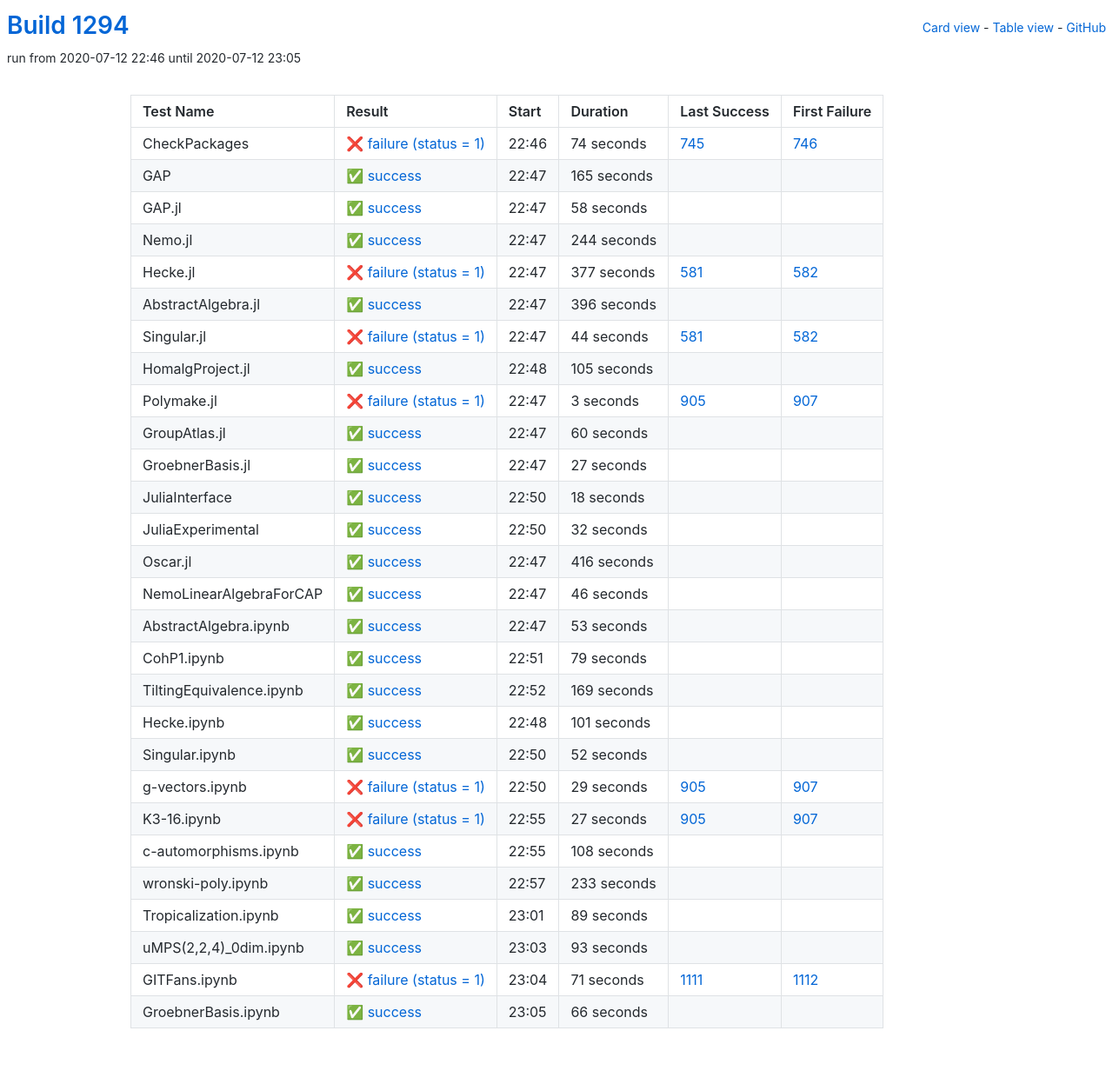
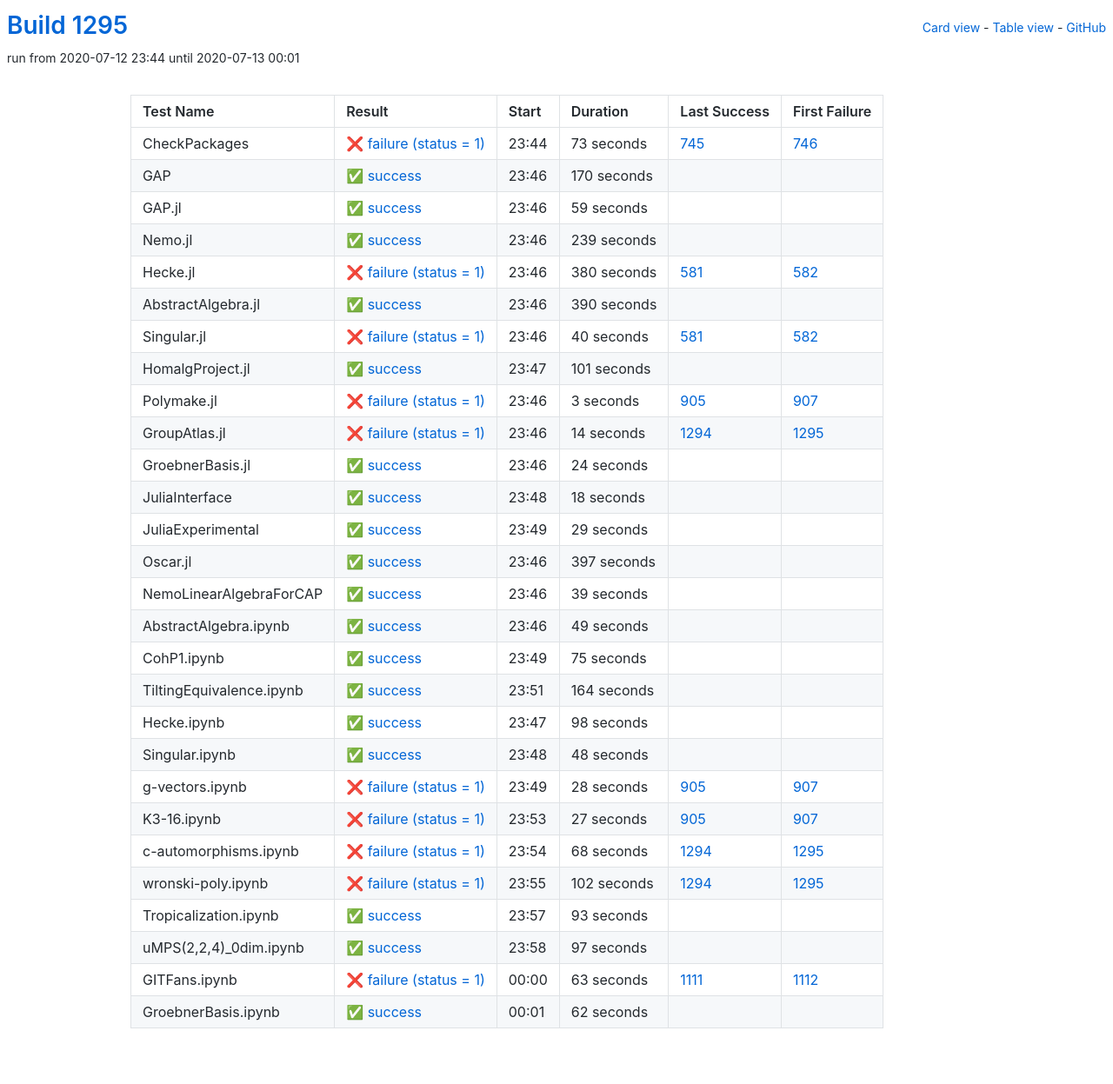
Before and after one commit to oscar-system/oscar-ci-status-1.4, a Jekyll site: the page built from table.html, in a window 1280 px wide. Shown: the whole page at 87% size. Built offline with Jekyll 4.4.1, drawn with Linux system fonts in a browser that asks for light colours.

Commit message:
Build #1295

```diff
--- a/_data/ci.yml
+++ b/_data/ci.yml
@@ -1,6 +1,6 @@
 ---
-build: 1294
-build_url: https://oscarci.mathematik.uni-kl.de/job/oscar-julia-1.4/1294/
+build: 1295
+build_url: https://oscarci.mathematik.uni-kl.de/job/oscar-julia-1.4/1295/
 job: oscar-julia-1.4
 organization: oscar-system
 repo: oscar-ci-status-1.4
@@ -8,104 +8,104 @@ repourl: https://github.com/oscar-system/oscar-ci-status-1.4
 tests:
 - name: CheckPackages
   id: checkpackages
-  log: https://oscarci.mathematik.uni-kl.de/job/oscar-julia-1.4/1294/artifact/logs/build-1294/CheckPackages.log
-  start: 2020-07-12 22:46
+  log: https://oscarci.mathematik.uni-kl.de/job/oscar-julia-1.4/1295/artifact/logs/build-1295/CheckPackages.log
+  start: 2020-07-12 23:44
   success: false
   exitcode: 1
   status: failure
-  duration: 74
+  duration: 73
   last_success: 745
   last_success_url: https://oscarci.mathematik.uni-kl.de/job/oscar-julia-1.4/745/
   first_failure: 746
   first_failure_url: https://oscarci.mathematik.uni-kl.de/job/oscar-julia-1.4/746/
 - name: GAP
   id: gap
-  log: https://oscarci.mathematik.uni-kl.de/job/oscar-julia-1.4/1294/artifact/logs/build-1294/GAP.log
-  start: 2020-07-12 22:47
+  log: https://oscarci.mathematik.uni-kl.de/job/oscar-julia-1.4/1295/artifact/logs/build-1295/GAP.log
+  start: 2020-07-12 23:46
   success: true
   exitcode: 0
   status: success
-  duration: 165
+  duration: 170
   last_success: false
   last_success_url:
   first_failure: false
   first_failure_url:
 - name: GAP.jl
   id: gap-jl
-  log: https://oscarci.mathematik.uni-kl.de/job/oscar-julia-1.4/1294/artifact/logs/build-1294/GAP.jl.log
-  start: 2020-07-12 22:47
+  log: https://oscarci.mathematik.uni-kl.de/job/oscar-julia-1.4/1295/artifact/logs/build-1295/GAP.jl.log
+  start: 2020-07-12 23:46
   success: true
   exitcode: 0
   status: success
-  duration: 58
+  duration: 59
   last_success: false
   last_success_url:
   first_failure: false
   first_failure_url:
 - name: Nemo.jl
   id: nemo-jl
-  log: https://oscarci.mathematik.uni-kl.de/job/oscar-julia-1.4/1294/artifact/logs/build-1294/Nemo.jl.log
-  start: 2020-07-12 22:47
+  log: https://oscarci.mathematik.uni-kl.de/job/oscar-julia-1.4/1295/artifact/logs/build-1295/Nemo.jl.log
+  start: 2020-07-12 23:46
   success: true
   exitcode: 0
   status: success
-  duration: 244
+  duration: 239
   last_success: false
   last_success_url:
   first_failure: false
   first_failure_url:
 - name: Hecke.jl
   id: hecke-jl
-  log: https://oscarci.mathematik.uni-kl.de/job/oscar-julia-1.4/1294/artifact/logs/build-1294/Hecke.jl.log
-  start: 2020-07-12 22:47
+  log: https://oscarci.mathematik.uni-kl.de/job/oscar-julia-1.4/1295/artifact/logs/build-1295/Hecke.jl.log
+  start: 2020-07-12 23:46
   success: false
   exitcode: 1
   status: failure
-  duration: 377
+  duration: 380
   last_success: 581
   last_success_url: https://oscarci.mathematik.uni-kl.de/job/oscar-julia-1.4/581/
   first_failure: 582
   first_failure_url: https://oscarci.mathematik.uni-kl.de/job/oscar-julia-1.4/582/
 - name: AbstractAlgebra.jl
   id: abstractalgebra-jl
-  log: https://oscarci.mathematik.uni-kl.de/job/oscar-julia-1.4/1294/artifact/logs/build-1294/AbstractAlgebra.jl.log
-  start: 2020-07-12 22:47
+  log: https://oscarci.mathematik.uni-kl.de/job/oscar-julia-1.4/1295/artifact/logs/build-1295/AbstractAlgebra.jl.log
+  start: 2020-07-12 23:46
   success: true
   exitcode: 0
   status: success
-  duration: 396
+  duration: 390
   last_success: false
   last_success_url:
   first_failure: false
   first_failure_url:
 - name: Singular.jl
   id: singular-jl
-  log: https://oscarci.mathematik.uni-kl.de/job/oscar-julia-1.4/1294/artifact/logs/build-1294/Singular.jl.log
-  start: 2020-07-12 22:47
+  log: https://oscarci.mathematik.uni-kl.de/job/oscar-julia-1.4/1295/artifact/logs/build-1295/Singular.jl.log
+  start: 2020-07-12 23:46
   success: false
   exitcode: 1
   status: failure
-  duration: 44
+  duration: 40
   last_success: 581
   last_success_url: https://oscarci.mathematik.uni-kl.de/job/oscar-julia-1.4/581/
   first_failure: 582
   first_failure_url: https://oscarci.mathematik.uni-kl.de/job/oscar-julia-1.4/582/
 - name: HomalgProject.jl
   id: homalgproject-jl
-  log: https://oscarci.mathematik.uni-kl.de/job/oscar-julia-1.4/1294/artifact/logs/build-1294/HomalgProject.jl.log
-  start: 2020-07-12 22:48
+  log: https://oscarci.mathematik.uni-kl.de/job/oscar-julia-1.4/1295/artifact/logs/build-1295/HomalgProject.jl.log
+  start: 2020-07-12 23:47
   success: true
   exitcode: 0
   status: success
-  duration: 105
+  duration: 101
   last_success: false
   last_success_url:
   first_failure: false
   first_failure_url:
 - name: Polymake.jl
   id: polymake-jl
-  log: https://oscarci.mathematik.uni-kl.de/job/oscar-julia-1.4/1294/artifact/logs/build-1294/Polymake.jl.log
-  start: 2020-07-12 22:47
+  log: https://oscarci.mathematik.uni-kl.de/job/oscar-julia-1.4/1295/artifact/logs/build-1295/Polymake.jl.log
+  start: 2020-07-12 23:46
   success: false
   exitcode: 1
   status: failure
@@ -116,32 +116,32 @@ tests:
   first_failure_url: https://oscarci.mathematik.uni-kl.de/job/oscar-julia-1.4/907/
 - name: GroupAtlas.jl
   id: groupatlas-jl
-  log: https://oscarci.mathematik.uni-kl.de/job/oscar-julia-1.4/1294/artifact/logs/build-1294/GroupAtlas.jl.log
-  start: 2020-07-12 22:47
+  log: https://oscarci.mathematik.uni-kl.de/job/oscar-julia-1.4/1295/artifact/logs/build-1295/GroupAtlas.jl.log
+  start: 2020-07-12 23:46
+  success: false
+  exitcode: 1
+  status: failure
+  duration: 14
+  last_success: 1294
+  last_success_url: https://oscarci.mathematik.uni-kl.de/job/oscar-julia-1.4/1294/
+  first_failure: 1295
+  first_failure_url: https://oscarci.mathematik.uni-kl.de/job/oscar-julia-1.4/1295/
+- name: GroebnerBasis.jl
+  id: groebnerbasis-jl
+  log: https://oscarci.mathematik.uni-kl.de/job/oscar-julia-1.4/1295/artifact/logs/build-1295/GroebnerBasis.jl.log
+  start: 2020-07-12 23:46
   success: true
   exitcode: 0
   status: success
-  duration: 60
-  last_success: false
-  last_success_url:
-  first_failure: false
-  first_failure_url:
-- name: GroebnerBasis.jl
-  id: groebnerbasis-jl
-  log: https://oscarci.mathematik.uni-kl.de/job/oscar-julia-1.4/1294/artifact/logs/build-1294/GroebnerBasis.jl.log
-  start: 2020-07-12 22:47
-  success: true
-  exitcode: 0
-  status: success
-  duration: 27
+  duration: 24
   last_success: false
   last_success_url:
   first_failure: false
   first_failure_url:
 - name: JuliaInterface
   id: juliainterface
-  log: https://oscarci.mathematik.uni-kl.de/job/oscar-julia-1.4/1294/artifact/logs/build-1294/JuliaInterface.log
-  start: 2020-07-12 22:50
+  log: https://oscarci.mathematik.uni-kl.de/job/oscar-julia-1.4/1295/artifact/logs/build-1295/JuliaInterface.log
+  start: 2020-07-12 23:48
   success: true
   exitcode: 0
   status: success
@@ -152,116 +152,116 @@ tests:
   first_failure_url:
 - name: JuliaExperimental
   id: juliaexperimental
-  log: https://oscarci.mathematik.uni-kl.de/job/oscar-julia-1.4/1294/artifact/logs/build-1294/JuliaExperimental.log
-  start: 2020-07-12 22:50
+  log: https://oscarci.mathematik.uni-kl.de/job/oscar-julia-1.4/1295/artifact/logs/build-1295/JuliaExperimental.log
+  start: 2020-07-12 23:49
   success: true
   exitcode: 0
   status: success
-  duration: 32
+  duration: 29
   last_success: false
   last_success_url:
   first_failure: false
   first_failure_url:
 - name: Oscar.jl
   id: oscar-jl
-  log: https://oscarci.mathematik.uni-kl.de/job/oscar-julia-1.4/1294/artifact/logs/build-1294/Oscar.jl.log
-  start: 2020-07-12 22:47
+  log: https://oscarci.mathematik.uni-kl.de/job/oscar-julia-1.4/1295/artifact/logs/build-1295/Oscar.jl.log
+  start: 2020-07-12 23:46
   success: true
   exitcode: 0
   status: success
-  duration: 416
+  duration: 397
   last_success: false
   last_success_url:
   first_failure: false
   first_failure_url:
 - name: NemoLinearAlgebraForCAP
   id: nemolinearalgebraforcap
-  log: https://oscarci.mathematik.uni-kl.de/job/oscar-julia-1.4/1294/artifact/logs/build-1294/NemoLinearAlgebraForCAP.log
-  start: 2020-07-12 22:47
+  log: https://oscarci.mathematik.uni-kl.de/job/oscar-julia-1.4/1295/artifact/logs/build-1295/NemoLinearAlgebraForCAP.log
+  start: 2020-07-12 23:46
   success: true
   exitcode: 0
   status: success
-  duration: 46
+  duration: 39
   last_success: false
   last_success_url:
   first_failure: false
   first_failure_url:
 - name: AbstractAlgebra.ipynb
   id: abstractalgebra-ipynb
-  log: https://oscarci.mathematik.uni-kl.de/job/oscar-julia-1.4/1294/artifact/logs/build-1294/AbstractAlgebra.ipynb.log
-  start: 2020-07-12 22:47
+  log: https://oscarci.mathematik.uni-kl.de/job/oscar-julia-1.4/1295/artifact/logs/build-1295/AbstractAlgebra.ipynb.log
+  start: 2020-07-12 23:46
   success: true
   exitcode: 0
   status: success
-  duration: 53
+  duration: 49
   last_success: false
   last_success_url:
   first_failure: false
   first_failure_url:
 - name: CohP1.ipynb
   id: cohp1-ipynb
-  log: https://oscarci.mathematik.uni-kl.de/job/oscar-julia-1.4/1294/artifact/logs/build-1294/CohP1.ipynb.log
-  start: 2020-07-12 22:51
+  log: https://oscarci.mathematik.uni-kl.de/job/oscar-julia-1.4/1295/artifact/logs/build-1295/CohP1.ipynb.log
+  start: 2020-07-12 23:49
   success: true
   exitcode: 0
   status: success
-  duration: 79
+  duration: 75
   last_success: false
   last_success_url:
   first_failure: false
   first_failure_url:
 - name: TiltingEquivalence.ipynb
   id: tiltingequivalence-ipynb
-  log: https://oscarci.mathematik.uni-kl.de/job/oscar-julia-1.4/1294/artifact/logs/build-1294/TiltingEquivalence.ipynb.log
-  start: 2020-07-12 22:52
+  log: https://oscarci.mathematik.uni-kl.de/job/oscar-julia-1.4/1295/artifact/logs/build-1295/TiltingEquivalence.ipynb.log
+  start: 2020-07-12 23:51
   success: true
   exitcode: 0
   status: success
-  duration: 169
+  duration: 164
   last_success: false
   last_success_url:
   first_failure: false
   first_failure_url:
 - name: Hecke.ipynb
   id: hecke-ipynb
-  log: https://oscarci.mathematik.uni-kl.de/job/oscar-julia-1.4/1294/artifact/logs/build-1294/Hecke.ipynb.log
-  start: 2020-07-12 22:48
+  log: https://oscarci.mathematik.uni-kl.de/job/oscar-julia-1.4/1295/artifact/logs/build-1295/Hecke.ipynb.log
+  start: 2020-07-12 23:47
   success: true
   exitcode: 0
   status: success
-  duration: 101
+  duration: 98
   last_success: false
   last_success_url:
   first_failure: false
   first_failure_url:
 - name: Singular.ipynb
   id: singular-ipynb
-  log: https://oscarci.mathematik.uni-kl.de/job/oscar-julia-1.4/1294/artifact/logs/build-1294/Singular.ipynb.log
-  start: 2020-07-12 22:50
+  log: https://oscarci.mathematik.uni-kl.de/job/oscar-julia-1.4/1295/artifact/logs/build-1295/Singular.ipynb.log
+  start: 2020-07-12 23:48
   success: true
   exitcode: 0
   status: success
-  duration: 52
+  duration: 48
   last_success: false
   last_success_url:
   first_failure: false
   first_failure_url:
 - name: g-vectors.ipynb
   id: g-vectors-ipynb
-  log: https://oscarci.mathematik.uni-kl.de/job/oscar-julia-1.4/1294/artifact/logs/build-1294/g-vectors.ipynb.log
-  start: 2020-07-12 22:50
+  log: https://oscarci.mathematik.uni-kl.de/job/oscar-julia-1.4/1295/artifact/logs/build-1295/g-vectors.ipynb.log
+  start: 2020-07-12 23:49
   success: false
   exitcode: 1
   status: failure
-  duration: 29
+  duration: 28
   last_success: 905
   last_success_url: https://oscarci.mathematik.uni-kl.de/job/oscar-julia-1.4/905/
   first_failure: 907
   first_failure_url: https://oscarci.mathematik.uni-kl.de/job/oscar-julia-1.4/907/
 - name: K3-16.ipynb
   id: k3-16-ipynb
-  log: https://oscarci.mathematik.uni-kl.de/job/oscar-julia-1.4/1294/artifact/logs/build-1294/K3-16.ipynb.log
-  start: 2020-07-12 22:55
+  log: https://oscarci.mathematik.uni-kl.de/job/oscar-julia-1.4/1295/artifact/logs/build-1295/K3-16.ipynb.log
+  start: 2020-07-12 23:53
   success: false
   exitcode: 1
   status: failure
@@ -272,44 +272,32 @@ tests:
   first_failure_url: https://oscarci.mathematik.uni-kl.de/job/oscar-julia-1.4/907/
 - name: c-automorphisms.ipynb
   id: c-automorphisms-ipynb
-  log: https://oscarci.mathematik.uni-kl.de/job/oscar-julia-1.4/1294/artifact/logs/build-1294/c-automorphisms.ipynb.log
-  start: 2020-07-12 22:55
-  success: true
-  exitcode: 0
-  status: success
-  duration: 108
-  last_success: false
-  last_success_url:
-  first_failure: false
-  first_failure_url:
+  log: https://oscarci.mathematik.uni-kl.de/job/oscar-julia-1.4/1295/artifact/logs/build-1295/c-automorphisms.ipynb.log
+  start: 2020-07-12 23:54
+  success: false
+  exitcode: 1
+  status: failure
+  duration: 68
+  last_success: 1294
+  last_success_url: https://oscarci.mathematik.uni-kl.de/job/oscar-julia-1.4/1294/
+  first_failure: 1295
+  first_failure_url: https://oscarci.mathematik.uni-kl.de/job/oscar-julia-1.4/1295/
 - name: wronski-poly.ipynb
   id: wronski-poly-ipynb
-  log: https://oscarci.mathematik.uni-kl.de/job/oscar-julia-1.4/1294/artifact/logs/build-1294/wronski-poly.ipynb.log
-  start: 2020-07-12 22:57
-  success: true
-  exitcode: 0
-  status: success
-  duration: 233
-  last_success: false
-  last_success_url:
-  first_failure: false
-  first_failure_url:
+  log: https://oscarci.mathematik.uni-kl.de/job/oscar-julia-1.4/1295/artifact/logs/build-1295/wronski-poly.ipynb.log
+  start: 2020-07-12 23:55
+  success: false
+  exitcode: 1
+  status: failure
+  duration: 102
+  last_success: 1294
+  last_success_url: https://oscarci.mathematik.uni-kl.de/job/oscar-julia-1.4/1294/
+  first_failure: 1295
+  first_failure_url: https://oscarci.mathematik.uni-kl.de/job/oscar-julia-1.4/1295/
 - name: Tropicalization.ipynb
   id: tropicalization-ipynb
-  log: https://oscarci.mathematik.uni-kl.de/job/oscar-julia-1.4/1294/artifact/logs/build-1294/Tropicalization.ipynb.log
-  start: 2020-07-12 23:01
-  success: true
-  exitcode: 0
-  status: success
-  duration: 89
-  last_success: false
-  last_success_url:
-  first_failure: false
-  first_failure_url:
-- name: uMPS(2,2,4)_0dim.ipynb
-  id: umps-2-2-4-0dim-ipynb
-  log: https://oscarci.mathematik.uni-kl.de/job/oscar-julia-1.4/1294/artifact/logs/build-1294/uMPS-2-2-4-_0dim.ipynb.log
-  start: 2020-07-12 23:03
+  log: https://oscarci.mathematik.uni-kl.de/job/oscar-julia-1.4/1295/artifact/logs/build-1295/Tropicalization.ipynb.log
+  start: 2020-07-12 23:57
   success: true
   exitcode: 0
   status: success
@@ -318,26 +306,38 @@ tests:
   last_success_url:
   first_failure: false
   first_failure_url:
+- name: uMPS(2,2,4)_0dim.ipynb
+  id: umps-2-2-4-0dim-ipynb
+  log: https://oscarci.mathematik.uni-kl.de/job/oscar-julia-1.4/1295/artifact/logs/build-1295/uMPS-2-2-4-_0dim.ipynb.log
+  start: 2020-07-12 23:58
+  success: true
+  exitcode: 0
+  status: success
+  duration: 97
+  last_success: false
+  last_success_url:
+  first_failure: false
+  first_failure_url:
 - name: GITFans.ipynb
   id: gitfans-ipynb
-  log: https://oscarci.mathematik.uni-kl.de/job/oscar-julia-1.4/1294/artifact/logs/build-1294/GITFans.ipynb.log
-  start: 2020-07-12 23:04
+  log: https://oscarci.mathematik.uni-kl.de/job/oscar-julia-1.4/1295/artifact/logs/build-1295/GITFans.ipynb.log
+  start: 2020-07-13 00:00
   success: false
   exitcode: 1
   status: failure
-  duration: 71
+  duration: 63
   last_success: 1111
   last_success_url: https://oscarci.mathematik.uni-kl.de/job/oscar-julia-1.4/1111/
   first_failure: 1112
   first_failure_url: https://oscarci.mathematik.uni-kl.de/job/oscar-julia-1.4/1112/
 - name: GroebnerBasis.ipynb
   id: groebnerbasis-ipynb
-  log: https://oscarci.mathematik.uni-kl.de/job/oscar-julia-1.4/1294/artifact/logs/build-1294/GroebnerBasis.ipynb.log
-  start: 2020-07-12 23:05
+  log: https://oscarci.mathematik.uni-kl.de/job/oscar-julia-1.4/1295/artifact/logs/build-1295/GroebnerBasis.ipynb.log
+  start: 2020-07-13 00:01
   success: true
   exitcode: 0
   status: success
-  duration: 66
+  duration: 62
   last_success: false
   last_success_url:
   first_failure: false
```
Also changed, not shown: README.md.
